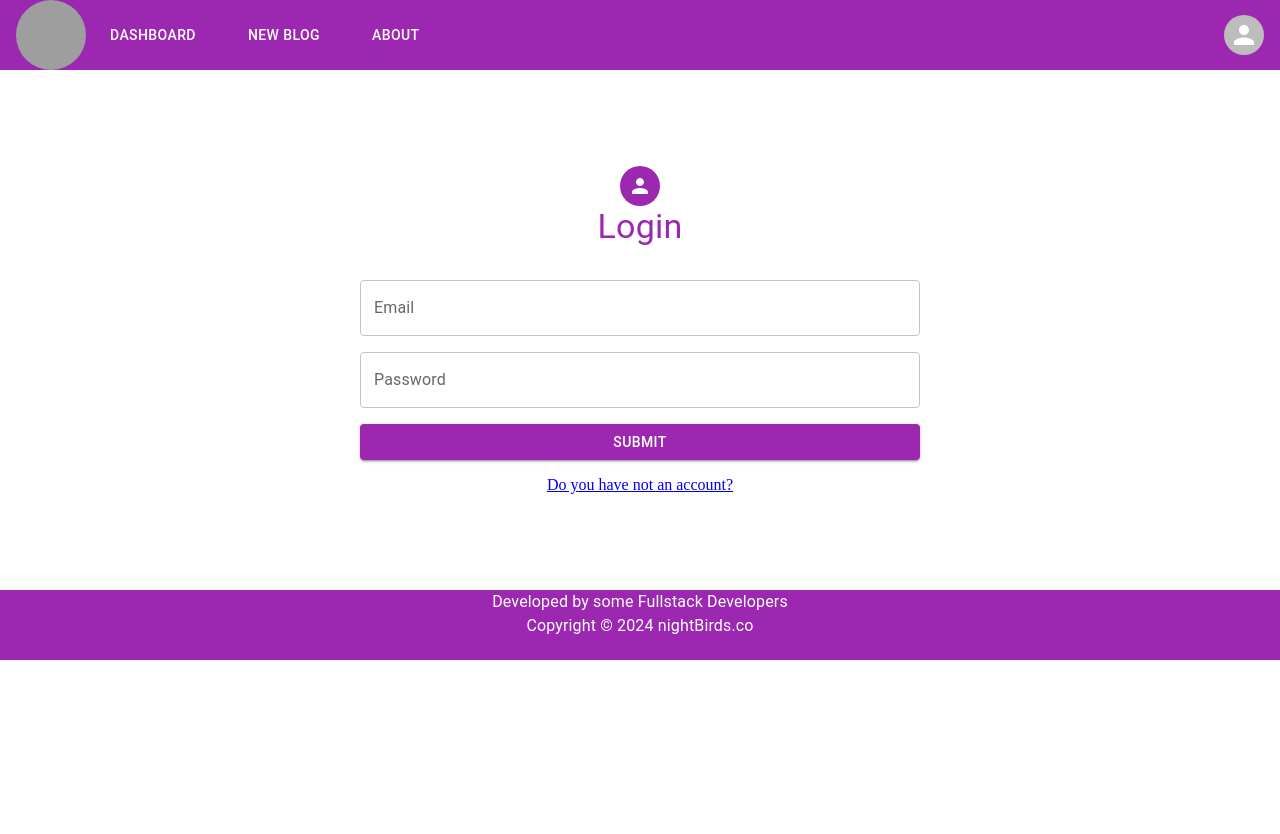
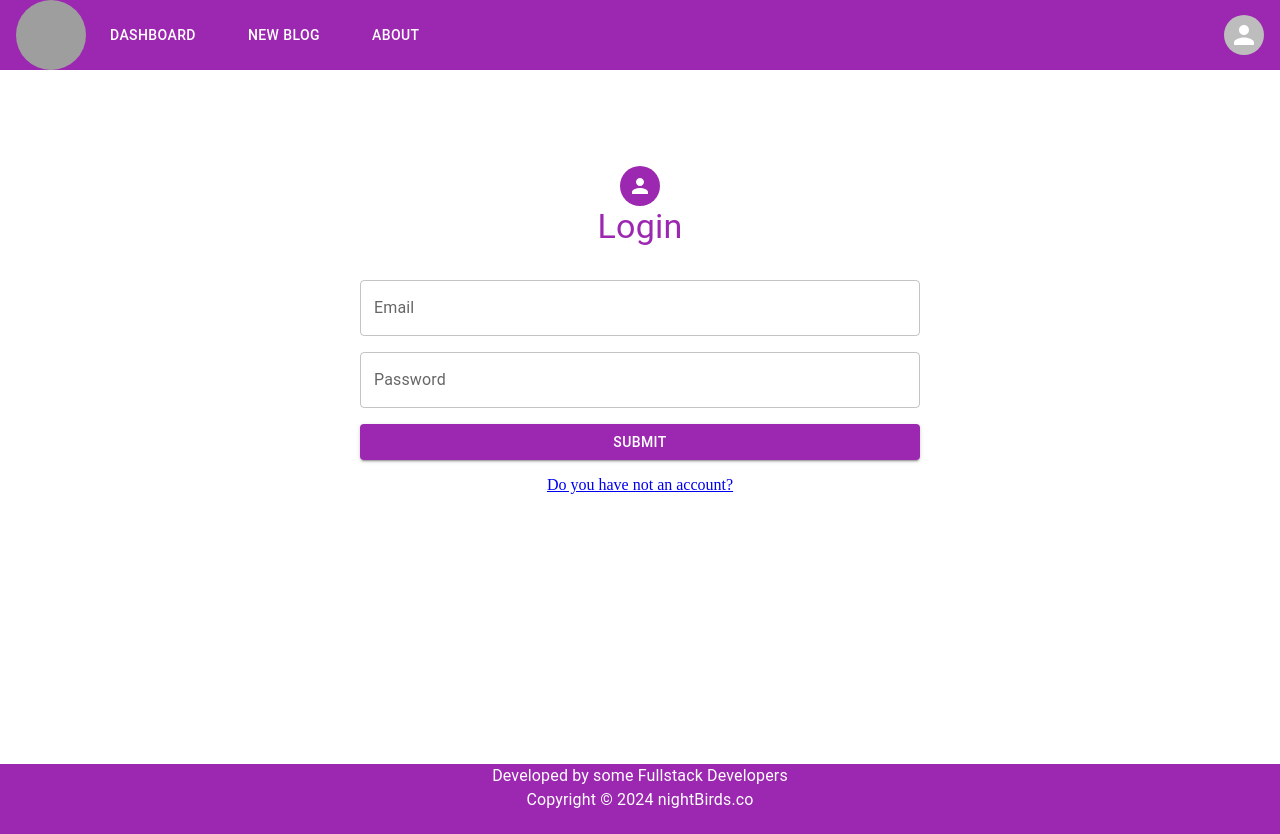
Before and after one commit to Night-Birdss/FullStack_Blog-App, a React (Create React App) app: page /login in a window 1280 px wide. Before the commit the page ends 800 px from the top, so only its background shows below. Built offline with nearby package versions, Linux system fonts and the light colour scheme; grey boxes are pictures that could not be loaded.

Commit message:
sayfaların minHeigtları düzenlendi

```diff
--- a/src/pages/About.jsx
+++ b/src/pages/About.jsx
@@ -13,14 +13,13 @@ import Grid from "@mui/material/Grid";
 
 const About = () => {
   return (
-
     <Grid
       container
       direction="row"
       sx={{
         justifyContent: "center",
         alignItems: "center",
-    height:"85vh"
+        height: "85.2vh",
       }}
     >
       <Card
@@ -46,11 +45,17 @@ const About = () => {
           </Typography>
           <Typography variant="h5">Non-stop Flying</Typography>
         </CardContent>
-        <CardActions sx={{gap:2}}>
-          <LinkedInIcon sx={{":hover":{ color: "blue", cursor: "pointer"}}} />
-          <TwitterIcon sx={{":hover":{ color: "blue", cursor: "pointer" }}}/>
-          <InstagramIcon sx={{":hover":{ color: "red", cursor: "pointer" }}}/>
-          <YouTubeIcon sx={{":hover":{ color: "red", cursor: "pointer" }}}/>
+        <CardActions sx={{ gap: 2 }}>
+          <LinkedInIcon
+            sx={{ ":hover": { color: "blue", cursor: "pointer" } }}
+          />
+          <TwitterIcon
+            sx={{ ":hover": { color: "blue", cursor: "pointer" } }}
+          />
+          <InstagramIcon
+            sx={{ ":hover": { color: "red", cursor: "pointer" } }}
+          />
+          <YouTubeIcon sx={{ ":hover": { color: "red", cursor: "pointer" } }} />
         </CardActions>
       </Card>
     </Grid>
--- a/src/pages/Login.jsx
+++ b/src/pages/Login.jsx
@@ -5,7 +5,7 @@ import LoginForm from "../components/auth/LoginForm";
 import { Link } from "react-router-dom";
 const Login = () => {
   return (
-    <Container maxWidth="lg">
+    <Container maxWidth="lg" sx={{ minHeight: "76.7vh" }}>
       <Grid
         container
         justifyContent="center"
--- a/src/pages/Register.jsx
+++ b/src/pages/Register.jsx
@@ -6,10 +6,7 @@ import Grid from "@mui/material/Grid";
 import Box from "@mui/material/Box";
 import RegisterForm from "../components/auth/RegisterForm";
 
-
 const Register = () => {
-
-
   return (
     <Container maxWidth="lg">
       <Grid
@@ -19,7 +16,7 @@ const Register = () => {
         direction="row-reverse"
         rowSpacing={{ sm: 3 }}
         sx={{
-          height: "100vh",
+          height: "87.7vh",
           p: 2,
         }}
       >
```
Lines whose indentation alone changed are shown as unchanged.
